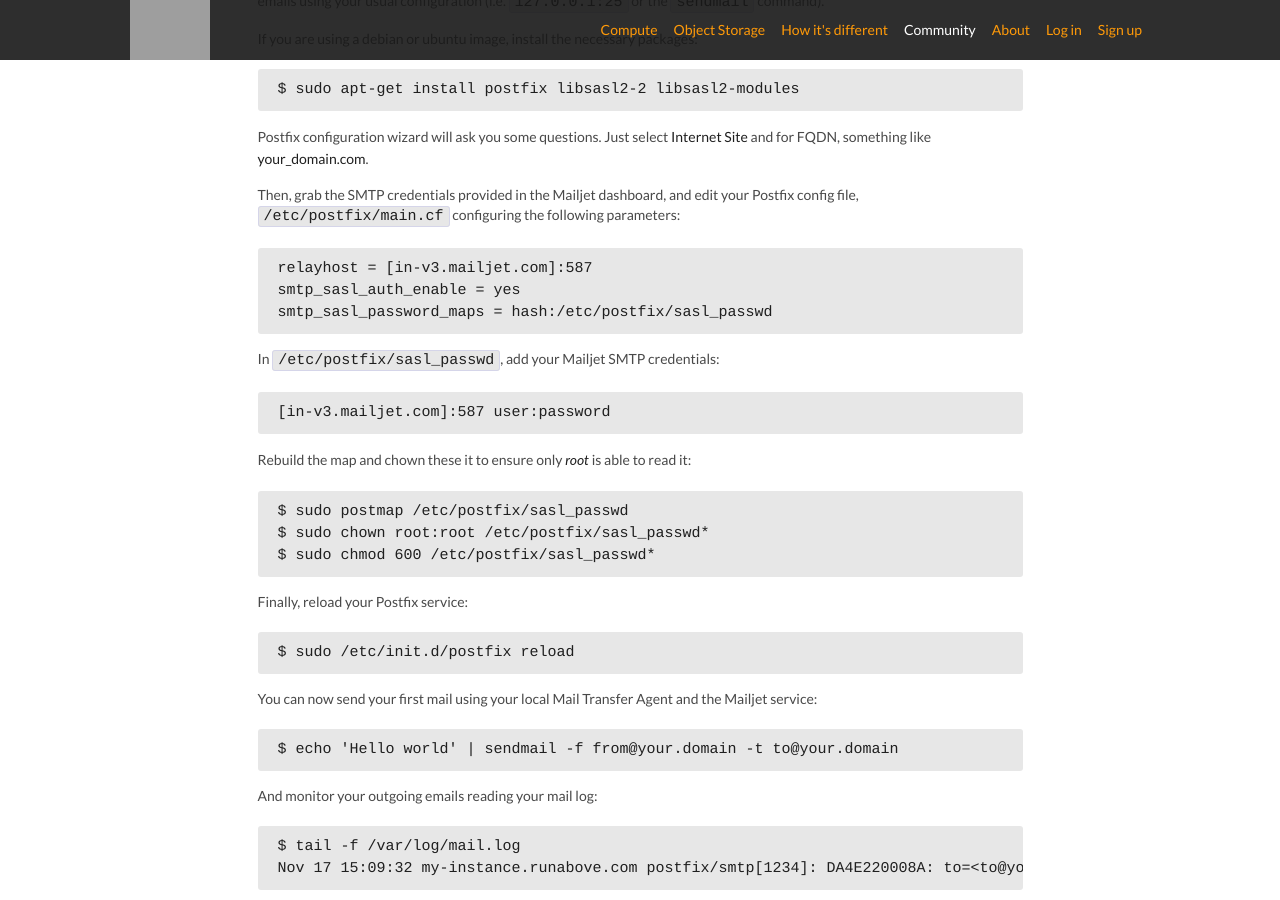
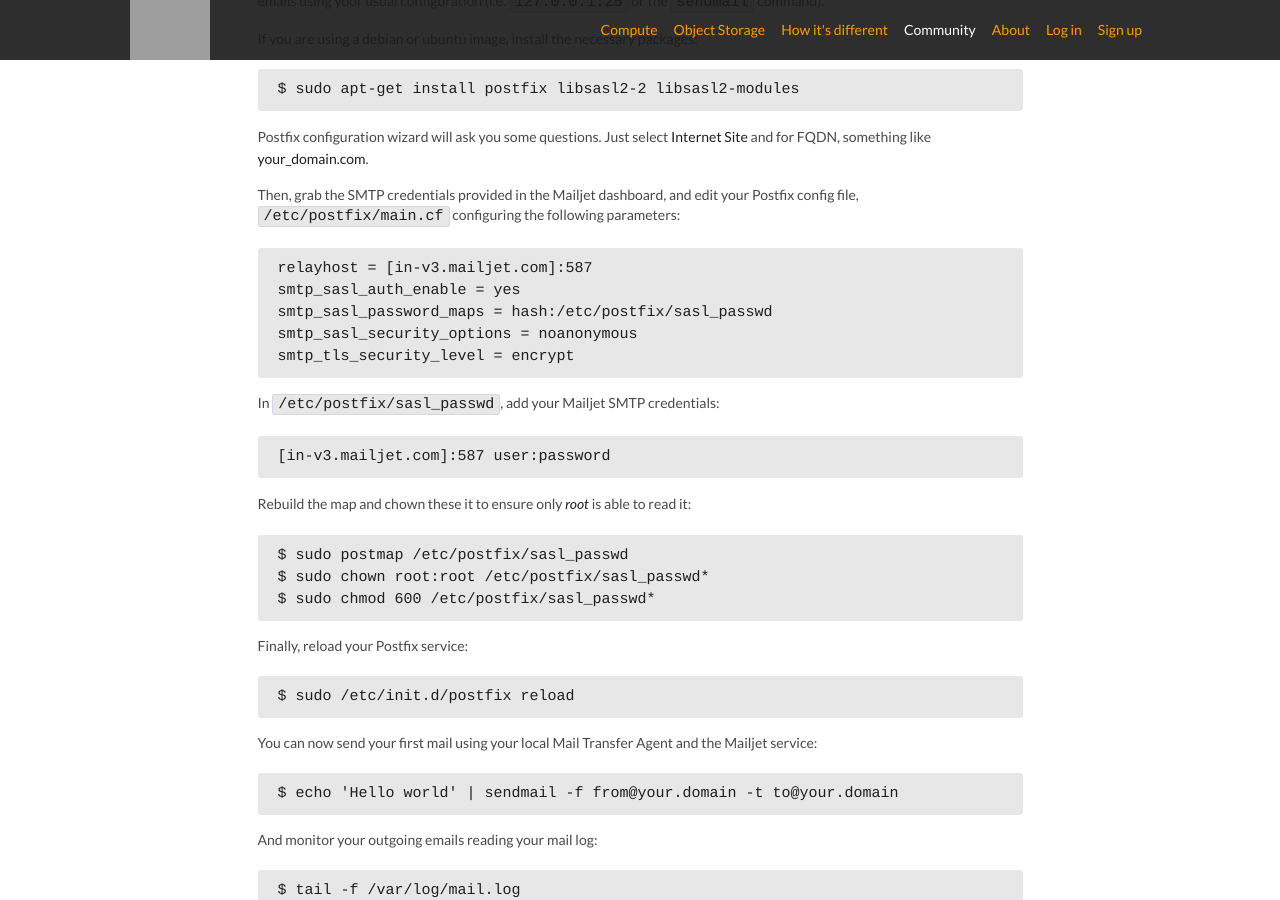
Before and after one commit to ovhlabs/knowledge-base, a Jekyll site: the page built from en/_posts/2014-11-17-send-reliable-emails-from-your-runabove-instance-with-mailjet.markdown, in a window 1280 px wide and 900 px high, scrolled down 638 px. Built offline with Jekyll 4.4.1, drawn with Linux system fonts in a browser that asks for light colours; some web fonts are replaced; Markdown is read by kramdown in place of the engine named in the settings; comment, search, counter and statistics services are not loaded; grey boxes are pictures that could not be loaded.

Commit message:
Update Postfix config for Mailjet

````diff
--- a/en/_posts/2014-11-17-send-reliable-emails-from-your-runabove-instance-with-mailjet.markdown
+++ b/en/_posts/2014-11-17-send-reliable-emails-from-your-runabove-instance-with-mailjet.markdown
@@ -49,6 +49,8 @@
     relayhost = [in-v3.mailjet.com]:587
     smtp_sasl_auth_enable = yes
     smtp_sasl_password_maps = hash:/etc/postfix/sasl_passwd
+    smtp_sasl_security_options = noanonymous
+    smtp_tls_security_level = encrypt
 
 In ```/etc/postfix/sasl_passwd```, add your Mailjet SMTP credentials:
 
````
